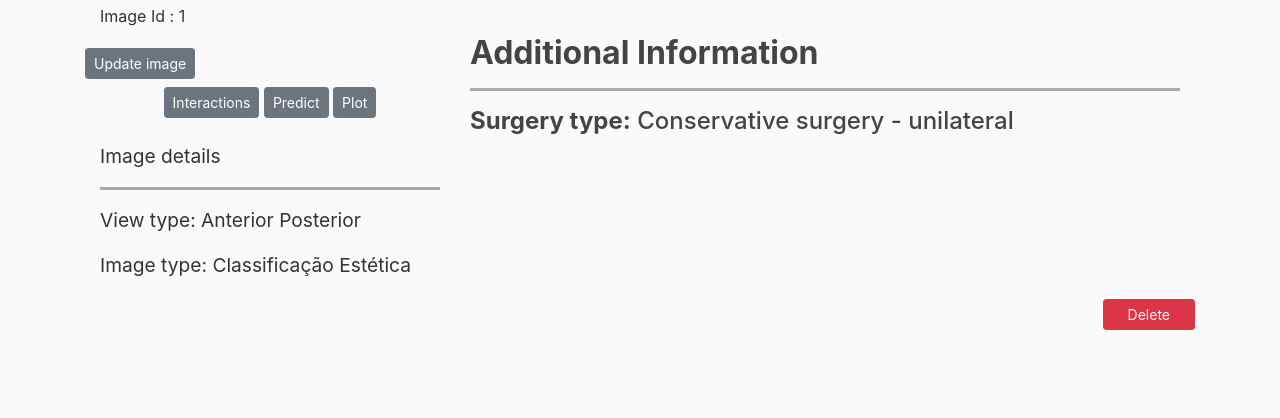
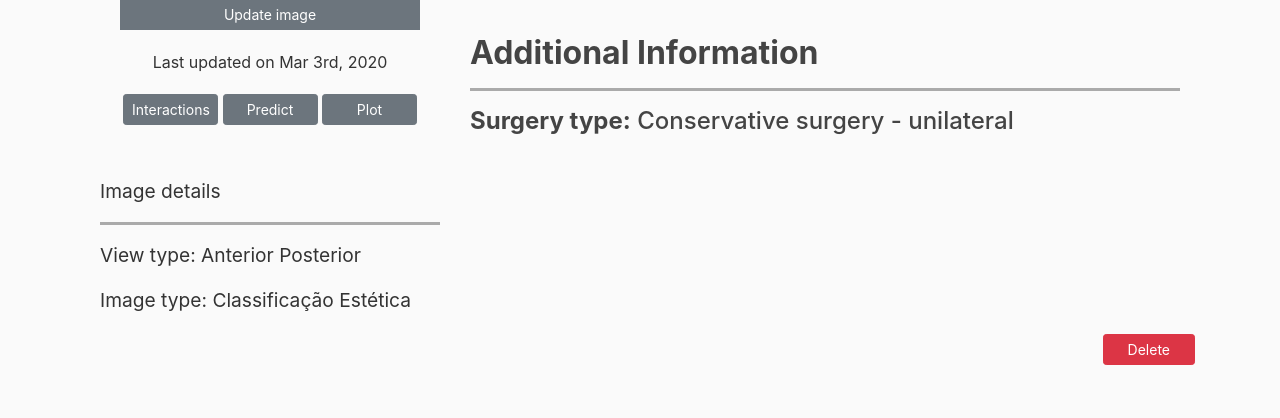
Before and after one commit to safarsaitam/ctm-interships-2020-webbcctcore, a Django app: page /patient/2/ in a window 1280 px wide. Shown: the part 382-800 px from the top of the page. Run offline with Django 3.2, Linux system fonts and the light colour scheme; a user stored in the database is signed in; data comes from the database, SQL or seed files in the repository; both versions use the stored data as it was after the commit; some libraries are stand-ins or nearby versions.

Commit message:
Patient and about page clean up

```diff
--- a/docker/bcctapp/models.py
+++ b/docker/bcctapp/models.py
@@ -71,6 +71,7 @@ class MedicalImages(models.Model):
 
     def __str__(self):
         return str('image')
+
 
 class ImagesPatient(models.Model):
     number = models.IntegerField(null=True)
--- a/docker/bcctapp/templates/bcctapp/about.html
+++ b/docker/bcctapp/templates/bcctapp/about.html
@@ -1,6 +1,6 @@
 {% extends "bcctapp/base.html" %}
 {% block content %}
-    <h1>About WebBCCT.core</h1>
+    <h1>About WebBCCT.core</h1><br>
     <p style="text-align: justify">Breast cancer conservative treatment (BCCT) has been increasingly used over the last few years, as a consequence of its oncological safety and much more acceptable aesthetic outcome.</p>
     <p style="text-align: justify">Although considerable research has been put into BCCT results and techniques, the aesthetic results are commonly heterogeneous.</p>
     <p style="text-align: justify">Traditionally, aesthetic evaluation has been performed subjectively by one or more observers. However, this form of assessment has been proved to be not only time consuming but also poorly reproducible. Objective methods of evaluation emerged as a way to overcome the poor reproducibility of subjective assessment.</p>
--- a/docker/bcctapp/templates/bcctapp/patient_detail.html
+++ b/docker/bcctapp/templates/bcctapp/patient_detail.html
@@ -6,7 +6,7 @@
     /*border-radius: 5px;*/
     cursor: pointer;
     transition: 0.3s;
-    margin: 5px;
+    margin-top: 5px;
     text-align: center;
   }
 
@@ -121,15 +121,27 @@
     background-color: #aaaaaa;
   }
 
-  #image-types {
+  .image-types {
     font-size: larger;
     text-align: left;
     margin-top: 20px;
   }
 
-  figcaption {
-    text-align: initial;
+  #update-picture-button {
+    width: 300px;
+    border-radius: 0 !important;
+    margin-bottom: 20px;
   }
+
+  .action-button {
+    width: 95px;
+  }
+
+  option:hover {
+    background-color: #aaaaaa !important;
+  }
+
+
 
   </style>
   {% endblock extra_style %}
@@ -144,23 +156,23 @@
 
             <figure>
               <img class="myImages" src="{{ images_patient.image.url }}" width="300" height="200">
-              <figcaption>Image Id : {{images_patient.number}}</figcaption>
+              <a id="update-picture-button" class="btn btn-secondary btn-sm" href="{% url 'patient-update-image' patient.id%}">Update image</a>
+              <figcaption>Last updated on Mar 3rd, 2020</figcaption>
             </figure>
-            <div class="row">
-              <a class="btn btn-secondary btn-sm mt-1 mb-1" href="{% url 'patient-update-image' patient.id%}">Update image</a>
 
+            <div class="mb-5 mt-2">
+              <a class="btn btn-secondary btn-sm mt-1 mb-1 action-button" href="{% url 'interaction-form' patient.id images_patient.number%}">Interactions</a>
+              <a class="btn btn-secondary btn-sm mt-1 mb-1 action-button" href="{% url 'model' patient.id images_patient.number %}">Predict</a>
+              <a class="btn btn-secondary btn-sm mt-1 mb-1 action-button" href="{% url 'plot' patient.id images_patient.number %}">Plot</a>
             </div>
 
-            <a class="btn btn-secondary btn-sm mt-1 mb-1" href="{% url 'interaction-form' patient.id images_patient.number%}">Interactions</a>
-            <a class="btn btn-secondary btn-sm mt-1 mb-1" href="{% url 'model' patient.id images_patient.number %}">Predict</a>
-            <a class="btn btn-secondary btn-sm mt-1 mb-1" href="{% url 'plot' patient.id images_patient.number %}">Plot</a>
             {% if images_patient.days < 0 %}
                 <h2> {{ images_patient.days|mul:-1 }} days before operation</h2>
             {% elif images_patient.days > 0 %}
                 <h2> {{images_patient.days}} after before operation</h2>
             {% endif %}
             {% if images_patient.view_type != 0 %}
-              <div id="image-types">
+              <div class="image-types">
                 <p>Image details</p>
                 <hr color="#aaa">
                 {% if images_patient.view_type == 1 %} <p>View type: Anterior Posterior</p>{% endif %}
@@ -174,20 +186,25 @@
             {% elif  images_patient.number == 1 %}
                   <form method="POST" enctype="multipart/form-data">
                                 {% csrf_token %}
-                                <label for="view_type1">Choose a view type:</label>
+                                <div class="image-types">
+                                  <p>Image details</p>
+                                  <hr color="#aaa">
+                                  <small class="text-danger">Types have yet to be chosen</small><br>
+                                <label for="view_type1">View type:</label>
                                   <select id="view_type1" name="view_type1">
                                     <option value="1">Anterior Posterior</option>
                                     <option value="2">Lateral Esquerda</option>
                                     <option value="3">Lateral Direita</option>
                                   </select>
 
-                                <label for="img_type1">Choose a image type:</label>
+                                <label for="img_type1">Image type:</label>
                                   <select id="img_type1" name="img_type1">
                                     <option value="1">Classificação Estética</option>
                                     <option value="2">Mamografia</option>
                                   </select>
+                                </div>
 
-                      <input type="submit" value="Submit">
+                      <input type="submit" value="Submit" class="btn btn-secondary btn-sm mt-1 mb-1 action-button">
                  </form>
             {% elif  images_patient.number == 2 %}
 
--- a/docker/bcctapp/views.py
+++ b/docker/bcctapp/views.py
@@ -444,10 +444,12 @@ def img_update(img_type1, img_type2, img_type3, img_type4, img_type5):
     if img_type5:
         ImagesPatient.objects.filter(number=5).update(img_type=img_type5)
 
+
 def days_between(d1, d2):
     d1 = datetime.strptime(d1, "%Y-%m-%d")
     d2 = datetime.strptime(d2, "%Y-%m-%d")
     return (d2 - d1).days
+
 
 class PatientDetailView(LoginRequiredMixin,DetailView):
     model = Patient
```
Also changed, not shown: docker/db.sqlite3, docker/media/medical_images4/creepy_toVptXF.png (added).
